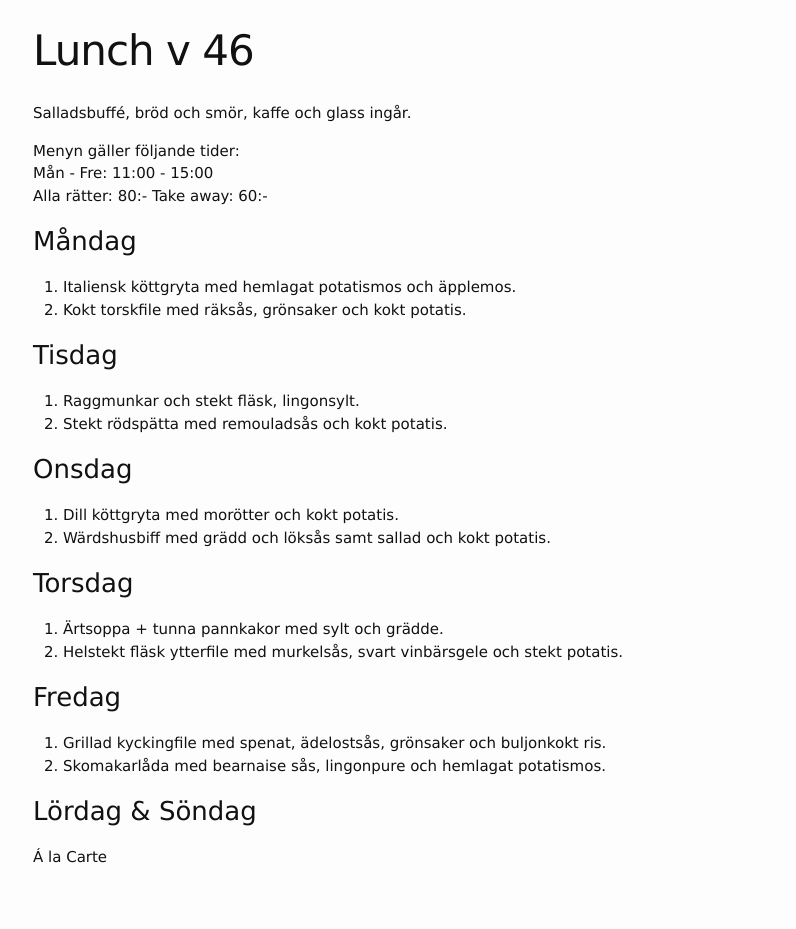
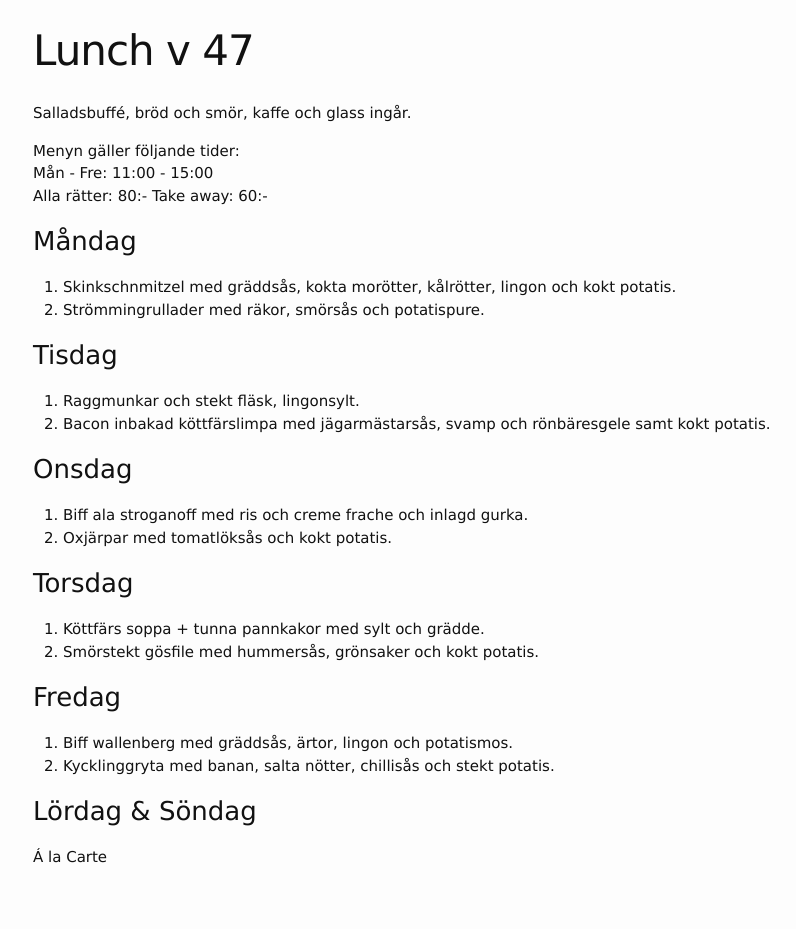
Before and after one commit to FarInn62/farinn62.github.io, a Jekyll site: the page built from lunch.md, in a window 1280 px wide. Shown: the whole page, without its empty margins (237-1033 px from the left). Built offline with Jekyll 4.4.1, drawn with Linux system fonts in a browser that asks for light colours.

Commit message:
Update lunch.md

```diff
--- a/lunch.md
+++ b/lunch.md
@@ -1,6 +1,6 @@
 ---
 layout: foodmenu
-title: Lunch v 46
+title: Lunch v 47
 permalink: /lunch/
 published: true
 ---
@@ -12,28 +12,28 @@ Alla rätter: 80:- Take away: 60:-
 
 ### Måndag
 
-1. Italiensk köttgryta med hemlagat potatismos och äpplemos.
-2. Kokt torskfile med räksås, grönsaker och kokt potatis.
+1. Skinkschnmitzel med gräddsås, kokta morötter, kålrötter, lingon och kokt potatis.
+2. Strömmingrullader med räkor, smörsås och potatispure.
 
 ### Tisdag
 
 1. Raggmunkar och stekt fläsk, lingonsylt.
-2. Stekt rödspätta med remouladsås och kokt potatis.
+2. Bacon inbakad köttfärslimpa med jägarmästarsås, svamp och rönbäresgele samt kokt potatis.
 
 ### Onsdag
 
-1. Dill köttgryta med morötter och kokt potatis.
-2. Wärdshusbiff med grädd och löksås samt sallad och kokt potatis.
+1. Biff ala stroganoff med ris och creme frache och inlagd gurka.
+2. Oxjärpar med tomatlöksås och kokt potatis.
 
 ### Torsdag
 
-1. Ärtsoppa + tunna pannkakor med sylt och grädde.
-2. Helstekt fläsk ytterfile med murkelsås, svart vinbärsgele och stekt potatis.
+1. Köttfärs soppa + tunna pannkakor med sylt och grädde.
+2. Smörstekt gösfile med hummersås, grönsaker och kokt potatis.
 
 ### Fredag
 
-1. Grillad kyckingfile med spenat, ädelostsås, grönsaker och buljonkokt ris.
-2. Skomakarlåda med bearnaise sås, lingonpure och hemlagat potatismos.
+1. Biff wallenberg med gräddsås, ärtor, lingon och potatismos.
+2. Kycklinggryta med banan, salta nötter, chillisås och stekt potatis.
 
 ### Lördag & Söndag
 
```
